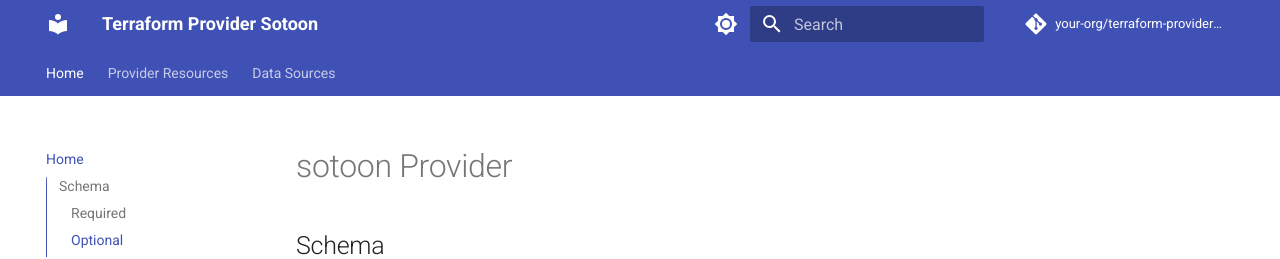
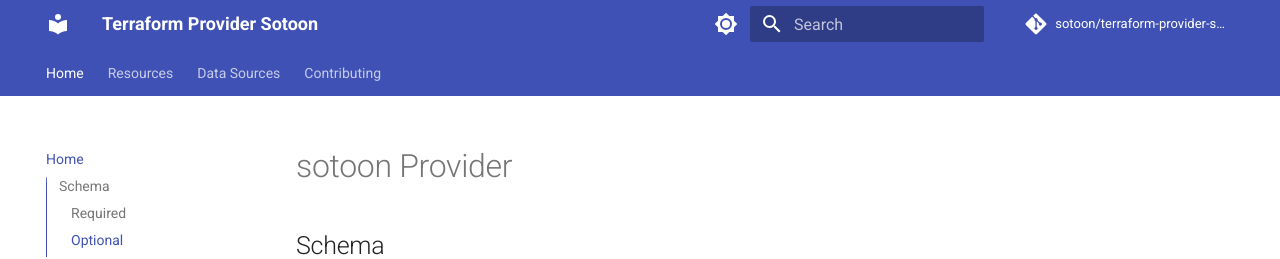
Before and after one commit to sotoon/terraform-provider-sotoon, an MkDocs documentation site: the page built from docs/index.md, in a window 1280 px wide. Shown: the top 259 px of the page. Built offline with MkDocs 1.6.1 and Material for MkDocs 9.7.7, drawn with Linux system fonts in a browser that asks for light colours; comment, search, counter and statistics services are not loaded; some of the changed lines change nothing that is shown.

Commit message:
Update mkdocs - update menu docs hashicorp (#29)
* Add GitHub Actions workflow for linting and unit tests; update README and add unit tests

* Improve error handling for setting resource attributes in provider files

* Refactor user group membership resource to improve error handling when setting attributes

* Remove unused imports in client.go to clean up the code

* [ Feature ] update mkdocs

---------

Co-authored-by: alireza <alizzjavan77@gmail.com>

```diff
--- a/mkdocs.yml
+++ b/mkdocs.yml
@@ -2,8 +2,8 @@
 site_url: https://github.com/sotoon/terraform-provider-sotoon
 site_description: 'Documentation for the Terraform Sotoon Provider.'
 repo_url: https://github.com/sotoon/terraform-provider-sotoon
-repo_name: 'your-org/terraform-provider-sotoon'
-edit_uri: 'edit/main/docs/'
+repo_name: sotoon/terraform-provider-sotoon
+edit_uri: "https://github.com/sotoon/terraform-provider-sotoon/tree/main/docs"
 
 theme:
   name: material
@@ -42,10 +42,34 @@
       permalink: true
 
 nav:
-  - 'Home': 'index.md'
-  - 'Provider Resources':
-    - 'Instance': 'resources/instance.md'
-    - 'External IP': 'resources/external_ip.md'
-  - 'Data Sources':
-    - 'Instance': 'data-sources/instance.md'
-    - 'External IPs': 'data-sources/external_ips.md'
+  - Home: index.md
+  - Resources:
+      - IAM User: resources/iam_user.md
+      - IAM Group: resources/iam_group.md
+      - IAM Role: resources/iam_role.md
+      - IAM Service User: resources/iam_service_user.md
+      - IAM User Group Membership: resources/iam_user_group_membership.md
+      - IAM User Token: resources/iam_user_token.md
+      - IAM User Public Key: resources/iam_user_public_key.md
+      - IAM User Role: resources/iam_user_role.md
+      - IAM Group Role: resources/iam_group_role.md
+      - IAM Service User Group: resources/iam_service_user_group.md
+      - IAM Service User Role: resources/iam_service_user_role.md
+      - IAM Service User Token: resources/iam_service_user_token.md
+  - Data Sources:
+      - IAM Users: data-sources/iam_users.md
+      - IAM Groups: data-sources/iam_groups.md
+      - IAM Roles: data-sources/iam_roles.md
+      - IAM Service Users: data-sources/iam_service_users.md
+      - IAM Group Users: data-sources/iam_group_users.md
+      - IAM User Tokens: data-sources/iam_user_tokens.md
+      - IAM User Roles: data-sources/iam_user_roles.md
+      - IAM User Public Keys: data-sources/iam_user_public_keys.md
+      - IAM Group Details: data-sources/iam_group_details.md
+      - IAM Group Roles: data-sources/iam_group_roles.md
+      - IAM Service User Details: data-sources/iam_service_user_details.md
+      - IAM Service User Groups: data-sources/iam_service_user_groups.md
+      - IAM Service User Roles: data-sources/iam_service_user_roles.md
+      - IAM Service User Tokens: data-sources/iam_service_user_tokens.md
+      - IAM Service User Public Keys: data-sources/iam_service_user_public_keys.md
+  - Contributing: ../CONTRIBUTING.md
```
